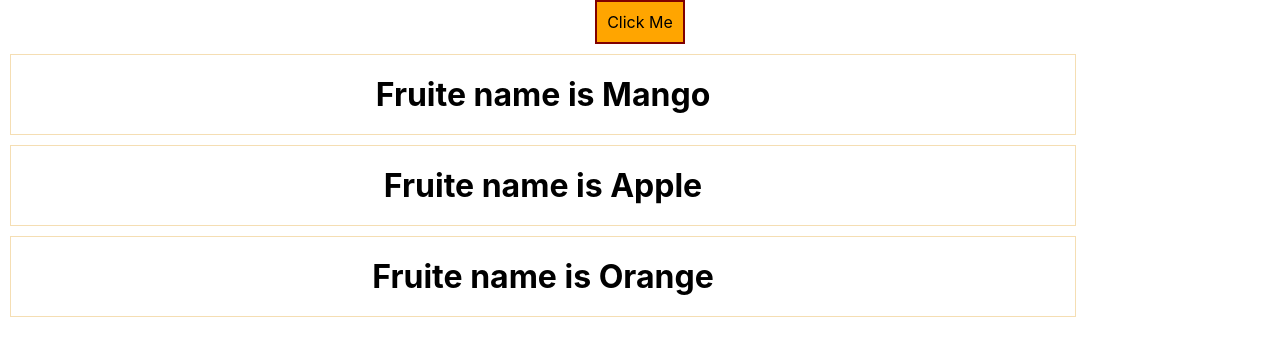
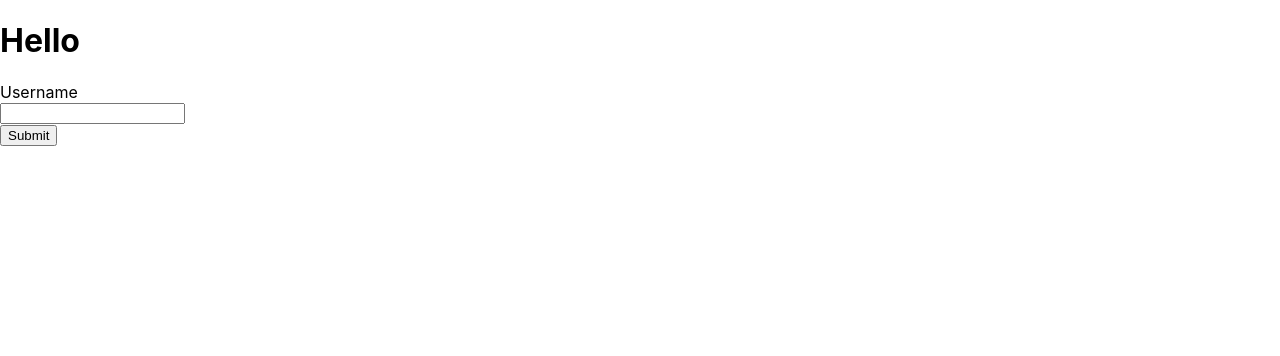
Before and after one commit to Ouss-tagh-dev/React-js-Fundamental, a React (Create React App) app: page / in a window 1280 px wide. Shown: the top 356 px of the page. Built offline with nearby package versions, Linux system fonts and the light colour scheme; the HTML template or start-up script is replaced by a standard one.

Commit message:
Single Input

```diff
--- a/src/App.js
+++ b/src/App.js
@@ -1,11 +1,23 @@
-import "./App.css";
-import Learning from "./components/Learning";
-function App() {
-  return (
-    <div className="App">
-      <Learning />
-    </div>
-  );
+import { Component } from "react";
+class App extends Component {
+  render() {
+    return (
+      <div className="App">
+        <h1>Hello</h1>
+        <div>
+          <form>
+            <div className="form-group">
+              <label>Username</label>
+              <br />
+              <input type="text" name="username" />
+              <br />
+              <button type="submit">Submit</button>
+            </div>
+          </form>
+        </div>
+      </div>
+    );
+  }
 }
 
 export default App;
```
